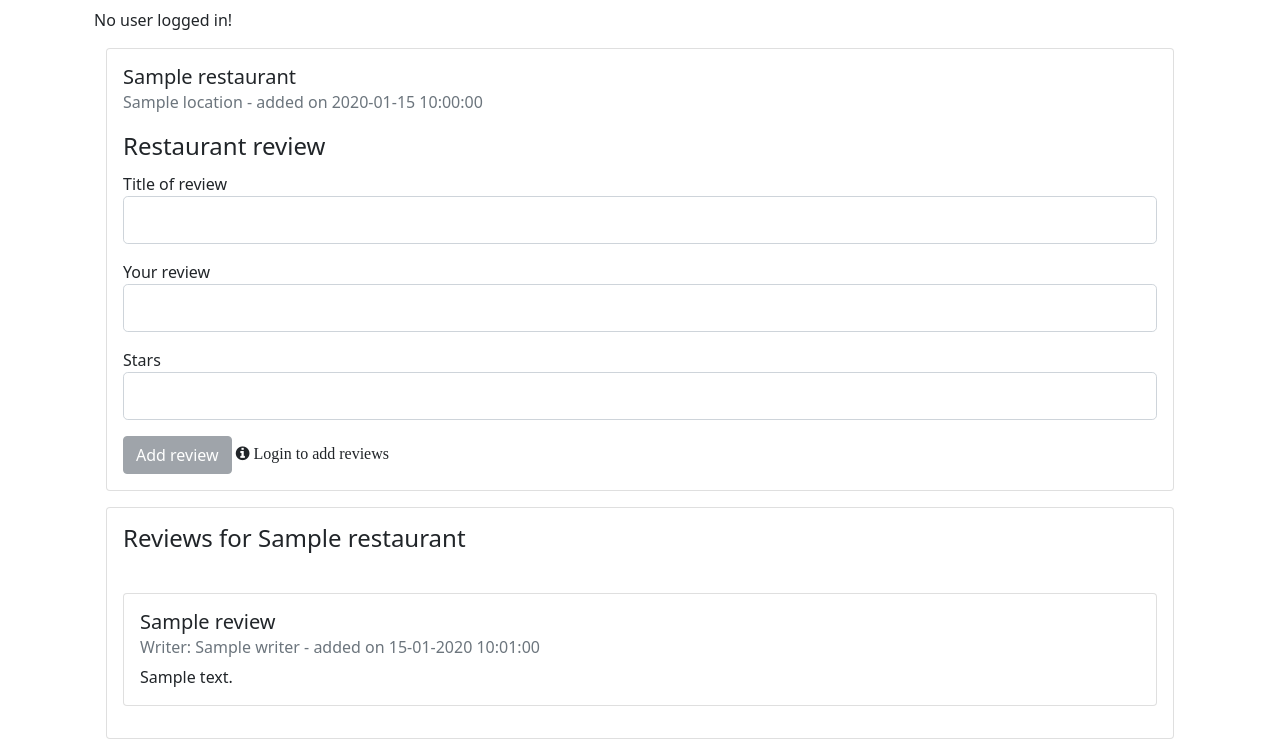
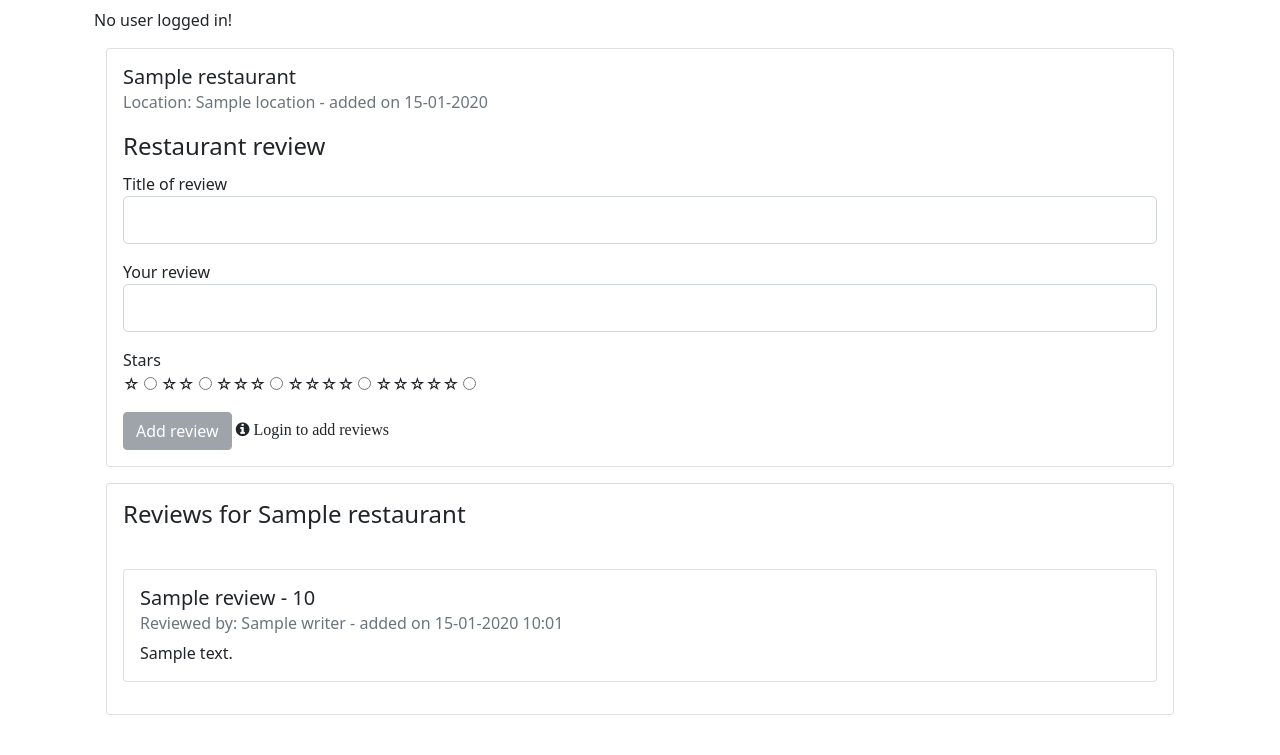
Before and after one commit to juhana-peltomaa/restaurant-app, a Flask app: template templates/review.html in a window 1280 px wide. Shown: the part 64-819 px from the top of the page. After the commit the page ends 779 px from the top, so only its background shows below. Run offline with Flask 2, Linux system fonts and the light colour scheme; the template is opened without the code that fills it: values that come from a table or form of the project are taken from there, most other values are stand-ins (such as "Sample title", 1, 10 or a date in 2020); some libraries are stand-ins or nearby versions.

Commit message:
star ratings added to reviews

```diff
--- a/forms.py
+++ b/forms.py
@@ -1,5 +1,5 @@
 from flask_wtf import FlaskForm
-from wtforms import StringField, PasswordField, SubmitField, BooleanField
+from wtforms import StringField, PasswordField, SubmitField, BooleanField, RadioField
 from wtforms.validators import DataRequired, Length, Email, EqualTo
 
 
@@ -42,7 +42,8 @@ class ReviewForm(FlaskForm):
     review = StringField("Your review",
                          validators=[DataRequired()])
 
-    stars = StringField("Stars")
+    stars = RadioField("Stars", choices=[(
+        "1", "☆"), ("2", "☆☆"), ("3", "☆☆☆"), ("4", "☆☆☆☆"), ("5", "☆☆☆☆☆")])
 
     submit = SubmitField("Add Review")
 
--- a/repositories/review_repository.py
+++ b/repositories/review_repository.py
@@ -2,7 +2,7 @@ from db import db
 from flask_sqlalchemy import SQLAlchemy
 
 
-CREATE_NEW_REVIEW = "INSERT INTO reviews (title, content, writer, user_id, restaurant_id, sent_at) VALUES (:title, :content, :writer, :user_id, :restaurant_id, NOW()) RETURNING id, user_id;"
+CREATE_NEW_REVIEW = "INSERT INTO reviews (title, content, stars, writer, user_id, restaurant_id, sent_at) VALUES (:title, :content, :stars, :writer, :user_id, :restaurant_id, NOW()) RETURNING id, user_id;"
 FIND_REVIEWS = "SELECT * FROM reviews WHERE restaurant_id=:restaurant_id;"
 FIND_REVIEW_WRITER = "SELECT u.username FROM users u INNER JOIN reviews r ON (r.user_id = :user_id) WHERE r.id=:review_id;"
 
@@ -12,9 +12,9 @@ class ReviewRepository:
     def __init__(self, database=db):
         self._db = database
 
-    def create_new_review(self, title, content, writer, user_id, restaurant_id):
+    def create_new_review(self, title, content, stars, writer, user_id, restaurant_id):
         new_review = self._db.session.execute(
-            CREATE_NEW_REVIEW, {"title": title, "content": content, "writer": writer, "user_id": user_id, "restaurant_id": restaurant_id})
+            CREATE_NEW_REVIEW, {"title": title, "content": content, "stars": stars, "writer": writer, "user_id": user_id, "restaurant_id": restaurant_id})
 
         self._db.session.commit()
 
--- a/routes.py
+++ b/routes.py
@@ -166,7 +166,7 @@ def review(id):
             restaurant_id = id
 
             review = user_service.create_review(
-                title, content, writer, user_id, restaurant_id)
+                title, content, stars, writer, user_id, restaurant_id)
 
             review = review.first()
 
--- a/schema.sql
+++ b/schema.sql
@@ -19,6 +19,7 @@ CREATE TABLE reviews (
     id SERIAL PRIMARY KEY,
     title TEXT,
     content TEXT,
+    stars INTEGER,
     writer TEXT,
     user_id INTEGER REFERENCES users,
     restaurant_id INTEGER REFERENCES restaurants,
--- a/services/user_service.py
+++ b/services/user_service.py
@@ -32,10 +32,10 @@ class UserService:
         else:
             return None
 
-    def create_review(self, title, content, writer, user_id, restaurant_id):
+    def create_review(self, title, content, stars, writer, user_id, restaurant_id):
 
         new_review = self._review_repo.create_new_review(
-            title, content, writer, user_id, restaurant_id)
+            title, content, stars, writer, user_id, restaurant_id)
 
         if new_review is not None:
             return new_review
--- a/templates/layout.html
+++ b/templates/layout.html
@@ -1,6 +1,7 @@
 <!DOCTYPE html>
 <html lang="en">
 <head>
+
     <!-- Required meta tags -->
     <meta charset="utf-8">
     <meta name="viewport" content="width=device-width, initial-scale=1">
--- a/templates/review.html
+++ b/templates/review.html
@@ -10,9 +10,9 @@
         <div class="card mb-3">
             <div class="card-body">
                 <h5 class="card-title">{{ restaurant.name }}</h5>
-                <h6 class="card-subtitle mb-2 text-muted">{{ restaurant.location }} - added on {{ restaurant.added_at }}</h6>
+                <h6 class="card-subtitle mb-2 text-muted">Location: {{ restaurant.location }} - added on {{ restaurant.added_at.strftime("%d-%m-%Y") }}</h6>
 
-                <form action="/review/{{restaurant.id}}" method="POST">
+                <form action="/review/{{restaurant.id}}" method="POST" onsubmit="return check(this)">
                     {{ form.hidden_tag() }}
                     <fieldset class ="form-group">
                         <legend class ="boarder-bottom mb-2 pt-2">Restaurant review</legend>
@@ -28,7 +28,15 @@
                     </div>
                     <div class="mb-3 form-group">
                         {{ form.stars.label(class="form-control-label") }}
-                        {{ form.stars(class="form-control form-control-lg") }}
+                        <div></div>
+                        {% for subfield in form.stars %}
+                        <tr class="mb-3">
+                                <td>{{ subfield.label }}</td>
+                                <td>{{ subfield }}</td>
+                        </tr>
+
+                        {% endfor %}
+
                     </div>
 
                 {% if session.user %}
@@ -53,8 +61,8 @@
                         {% for review in reviews %}
                         <div class="card mb-3">
                         <div class="card-body">
-                            <h5 class="card-title mb-2">{{ review.title }}</h5>
-                            <h6 class="card-subtitle mb-2 text-muted"> Writer: {{ review.writer }} - added on {{ review.sent_at.strftime("%d-%m-%Y  %H:%m:%S") }}</h6>
+                            <h5 class="card-title mb-2">{{ review.title }} - {{"☆" * review.stars}} </h5>
+                            <h6 class="card-subtitle mb-2 text-muted"> Reviewed by: {{ review.writer }} - added on {{ review.sent_at.strftime("%d-%m-%Y  %H:%m") }}</h6>
                             <p class="card-text">{{ review.content }}</p>
                         </div>
                             {% if review.user_id == session.user_id %}
@@ -82,5 +90,16 @@
   </div>
 {% endif %}
 
+<script>
+    function check(form) {
+        if (form.stars.value < 1) {
+          alert("Star rating missing. Please rate the restaurant!");
+          return false;
+        }
+
+        return true;
+    }
+  </script>
+
 
 {% endblock content %}
```
